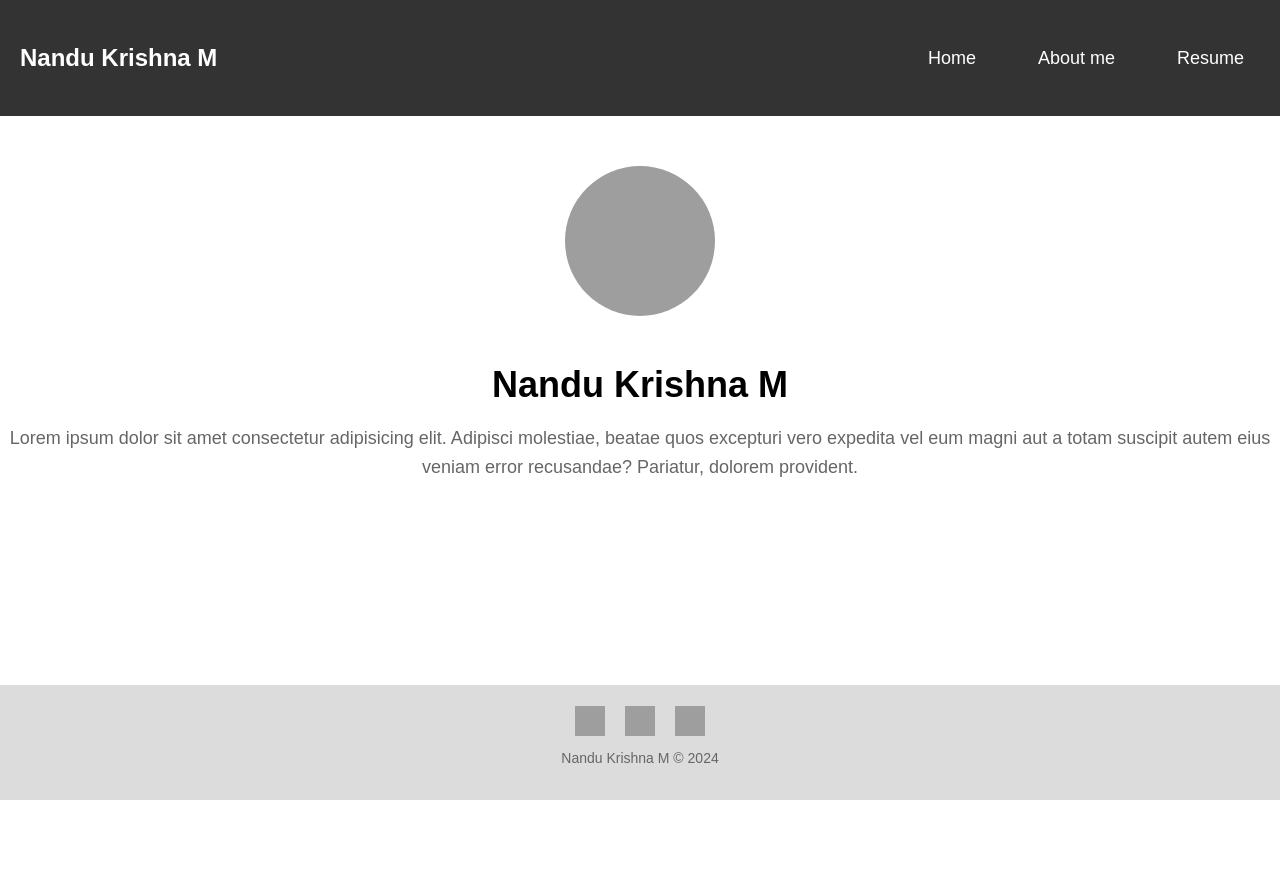
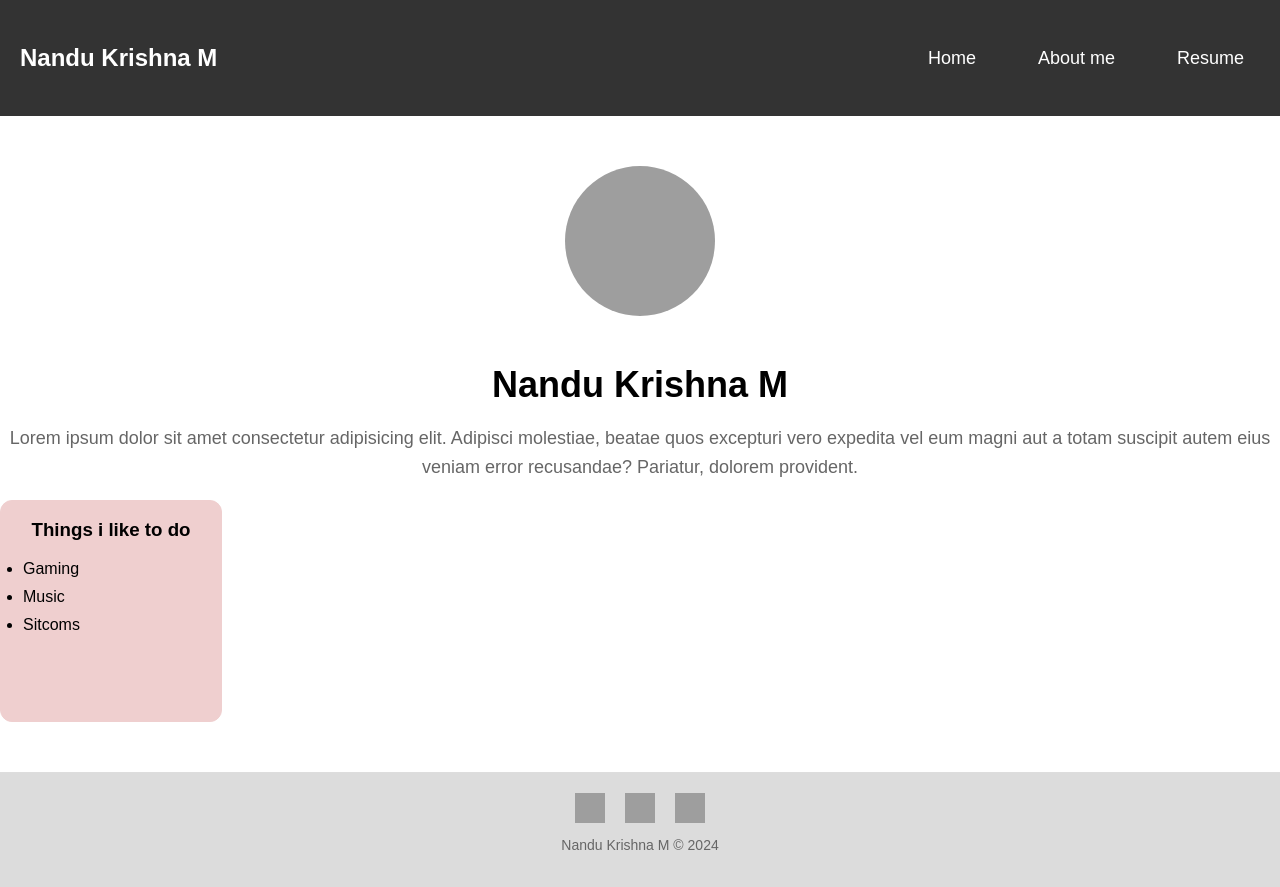
Before and after one commit to TheGhossst/s7WebDevClassWork, a plain HTML site: page personalSite/home.html in a window 1280 px wide. Before the commit the page ends 800 px from the top, so only its background shows below. Drawn offline with Linux system fonts and the light colour scheme; grey boxes are pictures that could not be loaded.

Commit message:
add: container and style for container

```diff
--- a/personalSite/home.html
+++ b/personalSite/home.html
@@ -11,8 +11,8 @@
             <p class="nav-bar-title">Nandu Krishna M</p>
             <nav>
                 <ul class="nav-bar-list">
-                    <li class="nav-bar-item"><a href="#">Home</a></li>
-                    <li class="nav-bar-item"><a href="#">About me</a></li>
+                    <li class="nav-bar-item"><a href="home.html">Home</a></li>
+                    <li class="nav-bar-item"><a href=".profile">About me</a></li>
                     <li class="nav-bar-item"><a href="#">Resume</a></li>
                 </ul>
             </nav>
@@ -24,6 +24,14 @@
                     <h1>Nandu Krishna M</h1>
                     <p>Lorem ipsum dolor sit amet consectetur adipisicing elit. Adipisci molestiae, beatae quos excepturi vero expedita vel eum magni aut a totam suscipit autem eius veniam error recusandae? Pariatur, dolorem provident.</p>
                 </div>
+            </div>
+            <div class = "container">
+                <h3 class = "container-heading">Things i like to do</h3>
+                <ul>
+                    <li class = "container-items">Gaming</li>
+                    <li class = "container-items">Music</li>
+                    <li class = "container-items">Sitcoms</li>
+                </ul>
             </div>
         </main>
         <footer class="footer">
--- a/personalSite/styles.css
+++ b/personalSite/styles.css
@@ -1,6 +1,16 @@
 body, ul {
     margin: 0;
     padding: 0;
+}
+html, body {
+    height: 100%;
+    margin: 0;
+    display: flex;
+    flex-direction: column;
+}
+
+main {
+    flex: 1;
 }
 
 .nav-bar-header {
@@ -81,7 +91,7 @@ body {
     margin-top: 50px;
     border-top: 1px solid #ddd;
     width: 100%;
-    position: absolute;
+    position: relative;
     bottom: 0;
     left: 0;
 }
@@ -112,3 +122,19 @@ body {
     color: #666;
     margin-top: 10px;
 }
+.container{
+    display: block;
+    width: 220px;
+    height: 220px;
+    background-color: #efcfcf;
+    border: 1px solid #efcfcf;
+    margin: 0px;
+    border-radius: 12px;
+}
+.container-heading{
+    text-align: center;
+}
+.container-items{
+    margin-left: 22px;
+    margin-bottom: 10px;
+}
```
